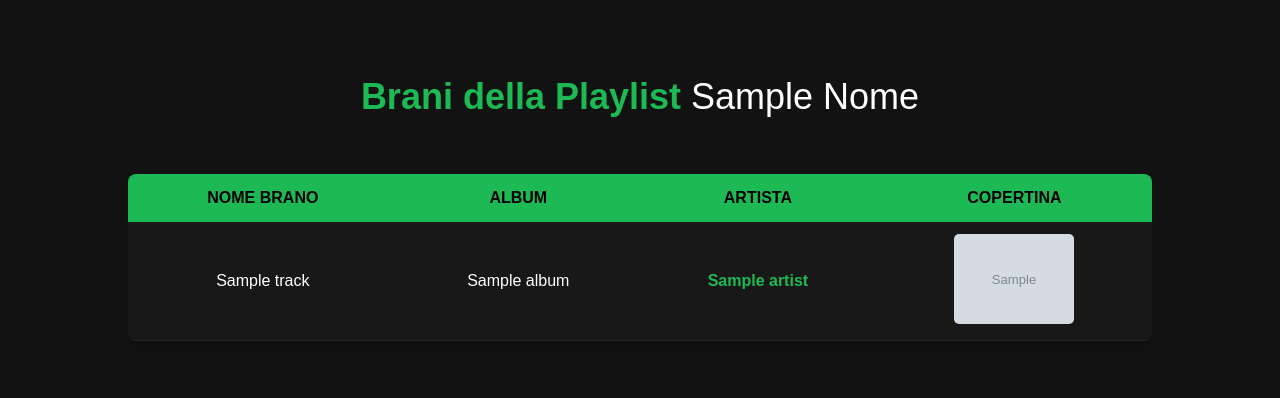
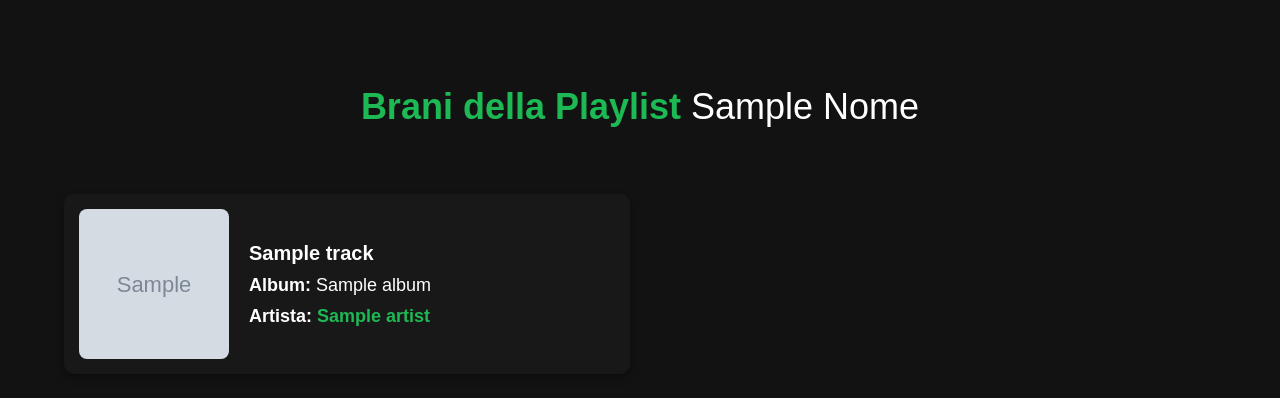
Before and after one commit to tiruzz/RefactoringSpotify, a Flask app: template templates/base.html in a window 1280 px wide. Shown: the top 398 px of the page. Run offline with Flask 3, Linux system fonts and the light colour scheme; the template is opened without the code that fills it: most values are stand-ins (such as "Sample title", 1, 10 or a date in 2020); grey boxes marked "Sample" are stand-in pictures.

Commit message:
Raouf - miglioramento stile playlist.html

```diff
--- a/templates/base.html
+++ b/templates/base.html
@@ -5,7 +5,6 @@
     <meta charset="UTF-8">
     <meta name="viewport" content="width=device-width, initial-scale=1.0">
     <title>Brani della Playlist</title>
-</head>
     <style>
         body {
             font-family: 'Arial', sans-serif;
@@ -16,75 +15,85 @@
             text-align: center;
         }
 
-     /* Stile per l'h1 */
         h1 {
             font-size: 36px;
             font-weight: bold;
             color: #1DB954; /* Verde Spotify per il titolo */
-        margin: 20px 0;
+            margin: 30px 0;
             display: flex;
             align-items: center;
             justify-content: center;
         }
 
-    /* Stile per la parte iniziale del titolo */
         h1 p {
             font-size: 36px;
             font-weight: normal;
             margin-left: 10px;
-        color: #FFFFFF; /* Bianco per il nome della playlist per contrasto */
-        text-transform: capitalize; /* Prima lettera maiuscola */
+            color: #FFFFFF; /* Bianco per il nome della playlist */
+            text-transform: capitalize;
         }
 
         .container {
-        width: 80%;
+            width: 90%;
             margin: auto;
             padding: 20px;
         }
 
-    table {
-        width: 100%;
-        margin: 20px 0;
-        border-collapse: collapse;
-        background-color: #181818;
-        box-shadow: 0 4px 8px rgba(0, 0, 0, 0.2);
-        border-radius: 8px;
-        overflow: hidden;
+        .track-list {
+            display: grid;
+            grid-template-columns: repeat(2, 1fr); /* 2 colonne per riga */
+            gap: 20px;
+            margin-top: 20px;
         }
 
-    thead {
-        background-color: #1DB954;
+        .track {
+            display: flex;
+            align-items: center;
+            background-color: #181818;
+            border-radius: 10px;
+            padding: 15px;
+            box-shadow: 0 4px 8px rgba(0, 0, 0, 0.3);
+            transition: transform 0.3s ease;
         }
 
-    thead th {
-        padding: 15px;
-        text-transform: uppercase;
-        font-weight: bold;
-        color: black;
+        .track:hover {
+            transform: translateY(-5px); /* Effetto hover per l'animazione */
         }
 
-    tbody td {
-        padding: 12px;
-        border-bottom: 1px solid #282828;
+        .track img {
+            width: 150px; /* Immagine più grande */
+            height: 150px;
+            border-radius: 8px;
+            object-fit: cover;
+            margin-right: 20px;
         }
 
-    tbody tr:hover {
-        background-color: #282828;
+        .track-info {
+            display: flex;
+            flex-direction: column;
+            justify-content: center;
+            color: #FFFFFF;
+            text-align: left;
         }
 
-    a {
+        .track-info p {
+            margin: 5px 0;
+            font-size: 18px;
+        }
+
+        .track-info .track-name {
+            font-weight: bold;
+            font-size: 20px;
+        }
+
+        .track-info a {
             color: #1DB954;
             text-decoration: none;
             font-weight: bold;
         }
 
-    a:hover {
+        .track-info a:hover {
             text-decoration: underline;
-    }
-
-    img.track-img {
-        width: 120px;
-        border-radius: 5px;
         }
 
         .no-tracks, .no-image {
@@ -92,43 +101,53 @@
             font-style: italic;
         }
 
+        /* Stili per dispositivi mobili */
+        @media (max-width: 768px) {
+            h1 {
+                font-size: 28px;
+            }
+
+            h1 p {
+                font-size: 24px;
+            }
+
+            .track img {
+                width: 120px; /* Adattamento immagine per schermi piccoli */
+                height: 120px;
+            }
+
+            .track-info p {
+                font-size: 16px;
+            }
+
+            .track-list {
+                grid-template-columns: 1fr; /* Una sola colonna per dispositivi mobili */
+            }
+        }
     </style>
+</head>
 
 <body>
     <div class="container">
         <h1>Brani della Playlist <p>{{ nome }}</p></h1>
 
         {% if brani %}
-        <table>
-            <thead>
-                <tr>
-                    <th>Nome Brano</th>
-                    <th>Album</th>
-                    <th>Artista</th>
-                    <th>Copertina</th>
-                </tr>
-            </thead>
-            <tbody>
+        <div class="track-list">
             {% for brano in brani %}
-                <tr>
-                    <td>{{ brano['track']['name'] }}</td>
-                    <td>{{ brano['track']['album']['name'] }}</td>
-                    <td>
+            <div class="track">
+                <img src="{{ brano['track']['album']['images'][0]['url'] }}" alt="Copertina album">
+                <div class="track-info">
+                    <p class="track-name">{{ brano['track']['name'] }}</p>
+                    <p><strong>Album:</strong> {{ brano['track']['album']['name'] }}</p>
+                    <p><strong>Artista:</strong>
                         {% for artist in brano['track']['artists'] %}
-                        <a href="/artist/{{ artist['id'] }} ">{{ artist['name'] }}</a> {% if not loop.last %}, {% endif %}
+                        <a href="/artist/{{ artist['id'] }}">{{ artist['name'] }}</a>{% if not loop.last %}, {% endif %}
                         {% endfor %}
-                    </td>
-                    <td>
-                        {% if brano['track']['album']['images'] %}
-                        <img class="track-img" src="{{ brano['track']['album']['images'][0]['url'] }}" alt="Copertina album">
-                        {% else %}
-                        <span class="no-image">Nessuna immagine</span>
-                        {% endif %}
-                    </td>
-                </tr>
+                    </p>
+                </div>
+            </div>
             {% endfor %}
-            </tbody>
-        </table>
+        </div>
         {% else %}
         <p class="no-tracks">Non ci sono brani in questa playlist.</p>
         {% endif %}
```
Also changed, not shown: 1 other file. Lines whose indentation alone changed are shown as unchanged.
